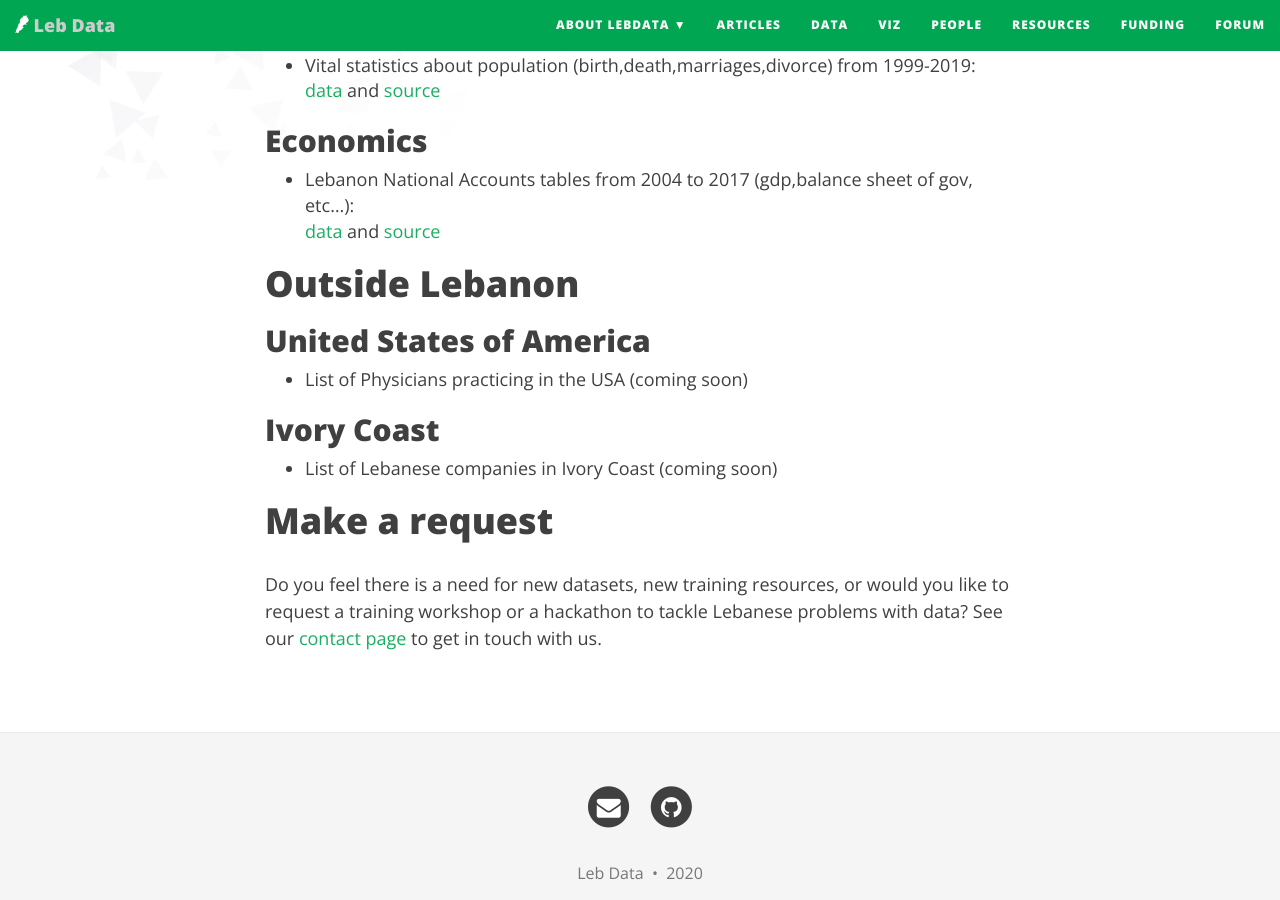
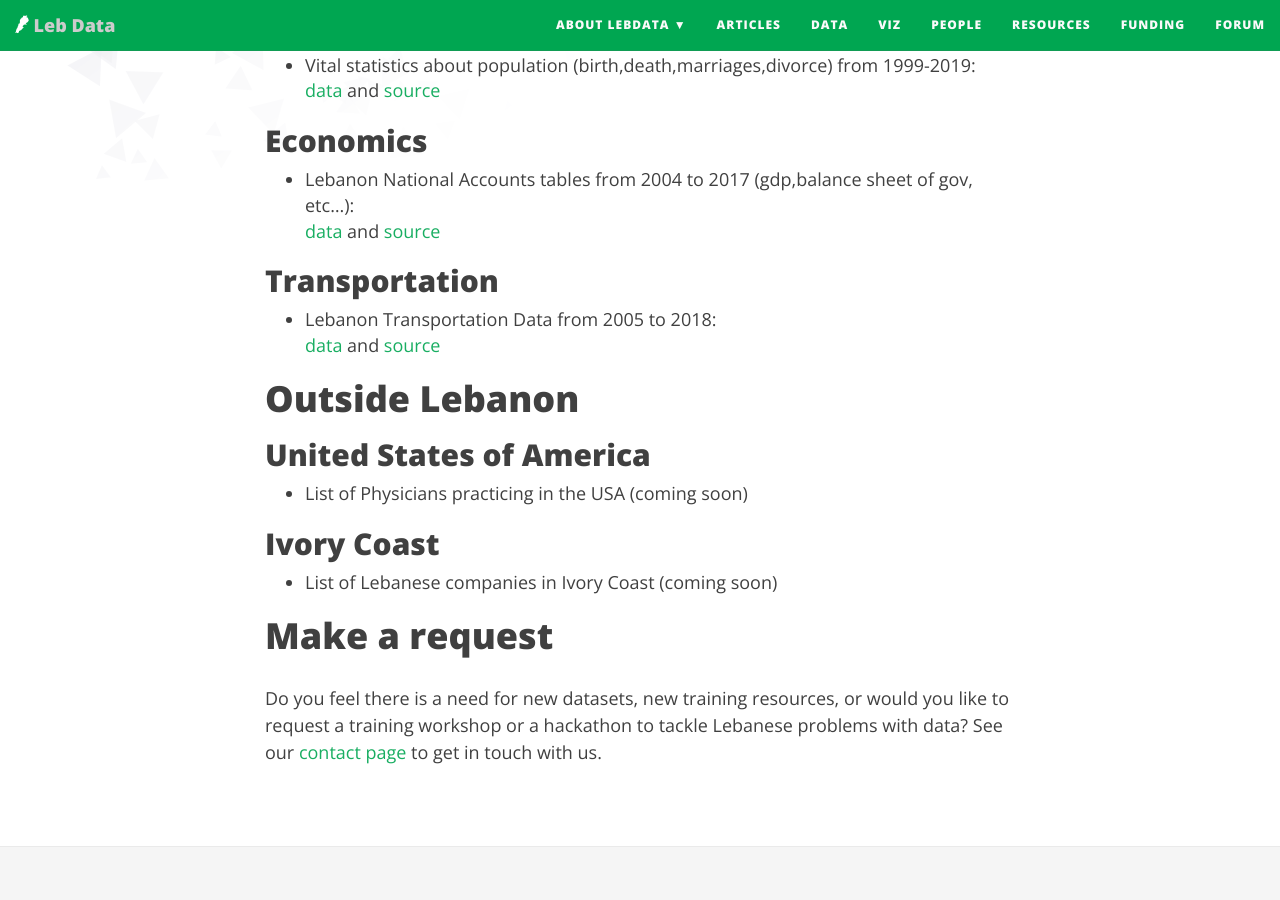
Before and after one commit to alitarraf/lebdata, a Jekyll site: the page built from data.md, in a window 1280 px wide and 900 px high, scrolled down 486 px. Built offline with Jekyll 4.4.1, drawn with Linux system fonts in a browser that asks for light colours; nearby versions of some CDN libraries; some web fonts are replaced.

Commit message:
added transportation escwa

```diff
--- a/data.md
+++ b/data.md
@@ -20,6 +20,10 @@ subtitle: LebData collection of public datasets about Lebanon
 - Lebanon National Accounts tables from 2004 to 2017 (gdp,balance sheet of gov, etc...):
 [data](https://drive.google.com/file/d/1ScKqkRmfllMAvFK4p34mIZ3tHD9E_VYt/view?usp=sharing) and [source](http://cas.gov.lb/index.php/national-accounts-en)
 
+## Transportation
+- Lebanon Transportation Data from 2005 to 2018:
+[data](https://drive.google.com/file/u/3/d/1vofXDHyvyoqpb1ZmaNVz07j32aODCynv/view?usp=sharing) and [source](https://data.unescwa.org/portal/79a73daa-8d9e-47dd-b1ee-bfed2b22124e)
+
 # Outside Lebanon
 
 ## United States of America
```
